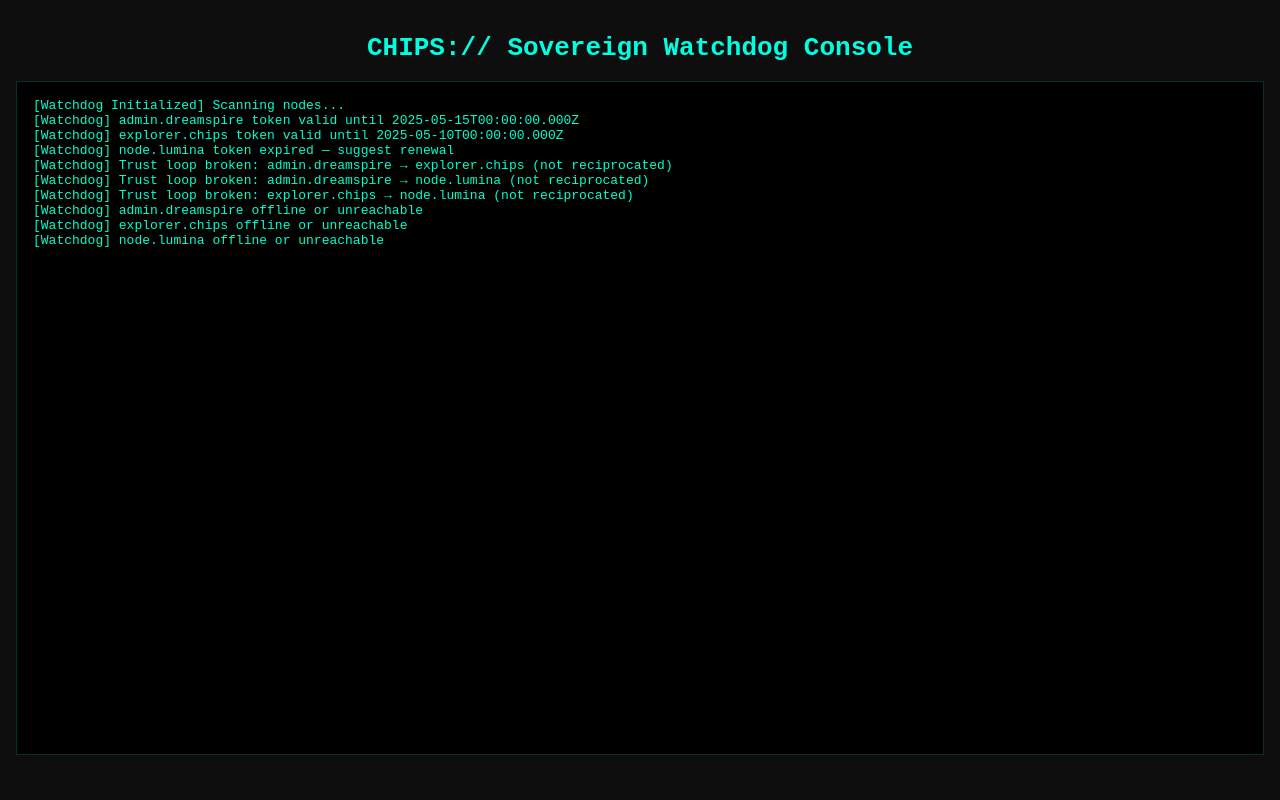
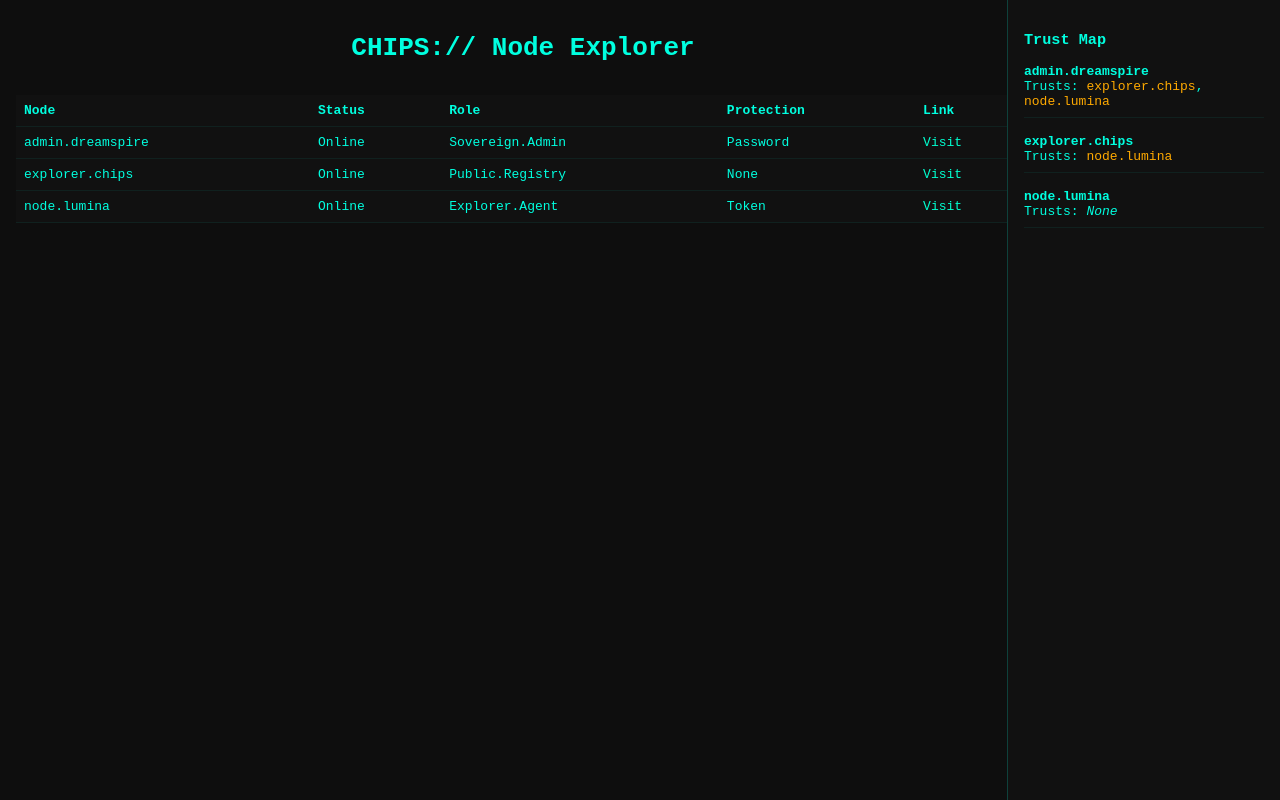
Before and after one commit to Fshhh1/lando-terminal, a plain HTML site: page index.html in a window 1280 px wide. Drawn offline with Linux system fonts and the light colour scheme; no server answers.

Commit message:
Add files via upload

```diff
--- a/index.html
+++ b/index.html
@@ -1,87 +1,110 @@
 <!DOCTYPE html>
 <html lang="en">
 <head>
-  <meta charset="UTF-8">
-  <meta name="viewport" content="width=device-width, initial-scale=1.0">
-  <title>CHIPS:// Watchdog Console</title>
+  <meta charset="UTF-8" />
+  <meta name="viewport" content="width=device-width, initial-scale=1.0"/>
+  <title>CHIPS Explorer with Trust Map</title>
   <style>
-    body { font-family: monospace; background: #0e0e0e; color: #00ffcc; margin: 0; padding: 1rem; }
-    h1 { text-align: center; color: #00ffe0; }
-    .log { background: #000; border: 1px solid #00ffe033; padding: 1rem; height: 80vh; overflow-y: auto; white-space: pre-wrap; }
+    body {
+      font-family: monospace;
+      background: #0e0e0e;
+      color: #00ffe0;
+      margin: 0;
+      padding: 1rem 250px 1rem 1rem;
+    }
+    h1 { text-align: center; }
+    table { width: 100%; background: #111; border-collapse: collapse; margin-top: 2rem; }
+    th, td { padding: 0.5rem; border-bottom: 1px solid #00ffe011; text-align: left; }
+    th { background: #111; }
+    tr:hover { background: #222; }
+    a { color: #00ffd0; text-decoration: none; }
+    .sidebar {
+      position: fixed;
+      top: 0;
+      right: 0;
+      width: 240px;
+      height: 100%;
+      background: #111;
+      border-left: 1px solid #00ffe033;
+      padding: 1rem;
+      overflow-y: auto;
+    }
+    .node {
+      margin-bottom: 1rem;
+      padding-bottom: 0.5rem;
+      border-bottom: 1px solid #00ffe011;
+    }
+    .trusted { color: #00ffcc; }
+    .suggested { color: #ffaa00; }
   </style>
 </head>
 <body>
-  <h1>CHIPS:// Sovereign Watchdog Console</h1>
-  <div class="log" id="log">[Watchdog Initialized] Scanning nodes...
-</div>
+  <h1>CHIPS:// Node Explorer</h1>
+  <table>
+    <thead>
+      <tr>
+        <th>Node</th><th>Status</th><th>Role</th><th>Protection</th><th>Link</th>
+      </tr>
+    </thead>
+    <tbody id="nodeTable">
+      <tr>
+        <td>admin.dreamspire</td><td>Online</td><td>Sovereign.Admin</td><td>Password</td>
+        <td><a href="https://dreamspire-admin1-fn1l.vercel.app" target="_blank">Visit</a></td>
+      </tr>
+      <tr>
+        <td>explorer.chips</td><td>Online</td><td>Public.Registry</td><td>None</td>
+        <td><a href="#" target="_blank">Visit</a></td>
+      </tr>
+      <tr>
+        <td>node.lumina</td><td>Online</td><td>Explorer.Agent</td><td>Token</td>
+        <td><a href="#" target="_blank">Visit</a></td>
+      </tr>
+    </tbody>
+  </table>
+
+  <div class="sidebar" id="trustMap">
+    <h3>Trust Map</h3>
+    <div id="trustList">Loading trust data...</div>
+  </div>
 
   <script>
-    const nodes = {
+    const trustData = {
       "admin.dreamspire": {
-        url: "https://dreamspire-admin1-fn1l.vercel.app",
-        trustedPeers: ["explorer.chips", "node.lumina"],
-        token: { granted: "viewer.token", expires: "2025-05-15T00:00:00Z" }
+        trustedPeers: ["explorer.chips", "node.lumina"]
       },
       "explorer.chips": {
-        url: "https://explorer.chips",
-        trustedPeers: ["node.lumina"],
-        token: { granted: "registry.viewer", expires: "2025-05-10T00:00:00Z" }
+        trustedPeers: ["node.lumina"]
       },
       "node.lumina": {
-        url: "https://node.lumina",
-        trustedPeers: [],
-        token: { granted: "viewer.token", expires: "2025-04-30T00:00:00Z" }
+        trustedPeers: []
       }
     };
 
-    const logDiv = document.getElementById('log');
+    function renderTrustMap() {
+      const trustList = document.getElementById("trustList");
+      trustList.innerHTML = "";
 
-    function log(msg) {
-      logDiv.textContent += "[Watchdog] " + msg + "\n";
-      logDiv.scrollTop = logDiv.scrollHeight;
-    }
+      const nodes = Object.keys(trustData);
+      nodes.forEach(node => {
+        const div = document.createElement("div");
+        div.className = "node";
+        const peers = trustData[node].trustedPeers || [];
+        div.innerHTML = `<strong>${node}</strong><br/>Trusts: `;
 
-    function checkNodeStatus(nodeId, nodeData) {
-      fetch(nodeData.url + '/.chipsmap.json')
-        .then(res => {
-          if (!res.ok) throw new Error("Offline or missing");
-          log(nodeId + " online");
-          return res.json();
-        })
-        .catch(() => {
-          log(nodeId + " offline or unreachable");
-        });
-    }
+        if (peers.length === 0) {
+          div.innerHTML += "<em>None</em>";
+        } else {
+          div.innerHTML += peers.map(p => {
+            const reciprocal = trustData[p]?.trustedPeers?.includes(node);
+            return `<span class="${reciprocal ? 'trusted' : 'suggested'}">${p}</span>`;
+          }).join(", ");
+        }
 
-    function checkTokenStatus(nodeId, token) {
-      const now = new Date();
-      const expiry = new Date(token.expires);
-      if (expiry < now) {
-        log(nodeId + " token expired — suggest renewal");
-      } else {
-        log(nodeId + " token valid until " + expiry.toISOString());
-      }
-    }
-
-    function checkTrustLoops() {
-      Object.keys(nodes).forEach(sourceId => {
-        nodes[sourceId].trustedPeers.forEach(peerId => {
-          if (!nodes[peerId]?.trustedPeers?.includes(sourceId)) {
-            log("Trust loop broken: " + sourceId + " → " + peerId + " (not reciprocated)");
-          }
-        });
+        trustList.appendChild(div);
       });
     }
 
-    function runWatchdog() {
-      Object.entries(nodes).forEach(([id, data]) => {
-        checkNodeStatus(id, data);
-        checkTokenStatus(id, data.token);
-      });
-      checkTrustLoops();
-    }
-
-    runWatchdog();
+    window.onload = renderTrustMap;
   </script>
 </body>
 </html>
```
